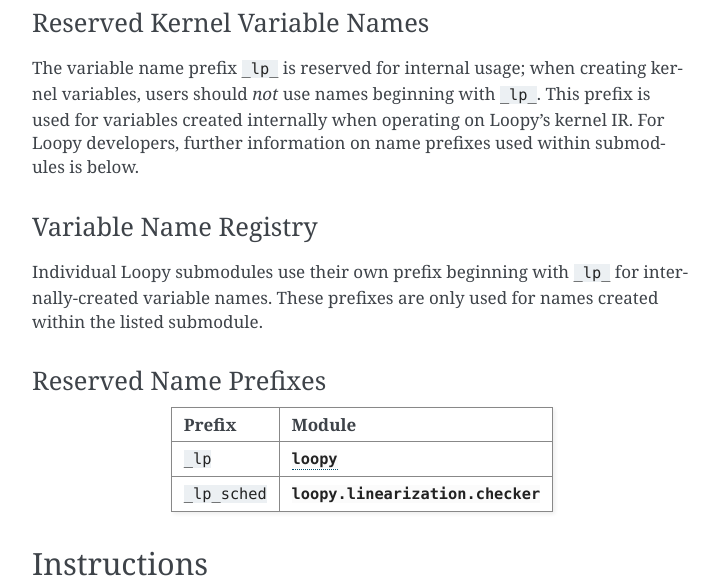
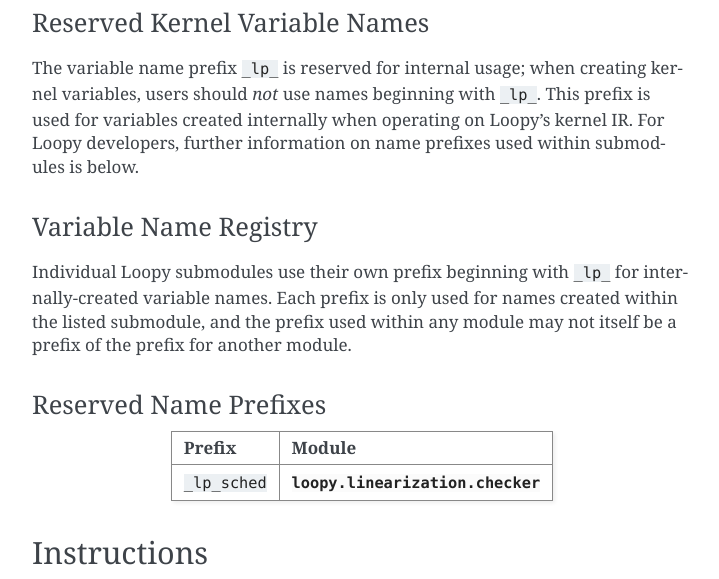
Before and after one commit to inducer/loopy, a Sphinx documentation site: the page built from doc/ref_kernel.rst, in a window 1280 px wide and 900 px high, scrolled down 3019 px, cut to the strip 0-579 px from the top of the window. Shown: the whole strip, without its empty margins (388-1107 px from the left). Built offline with Sphinx 7.4.7, drawn with Linux system fonts in a browser that asks for light colours.

Commit message:
specify that a module's variable name prefix cannot itself be a prefix of another prefix

```diff
--- a/doc/ref_kernel.rst
+++ b/doc/ref_kernel.rst
@@ -167,8 +167,9 @@ Variable Name Registry
 ^^^^^^^^^^^^^^^^^^^^^^
 
 Individual Loopy submodules use their own prefix beginning with ``_lp_`` for
-internally-created variable names. These prefixes are only used for names
-created within the listed submodule.
+internally-created variable names. Each prefix is only used for names created
+within the listed submodule, and the prefix used within any module may not
+itself be a prefix of the prefix for another module.
 
 Reserved Name Prefixes
 ^^^^^^^^^^^^^^^^^^^^^^
@@ -176,7 +177,6 @@ Reserved Name Prefixes
 =============== ==================================
 Prefix          Module
 =============== ==================================
-``_lp``         :mod:`loopy`
 ``_lp_sched``   :mod:`loopy.linearization.checker`
 =============== ==================================
 
```
